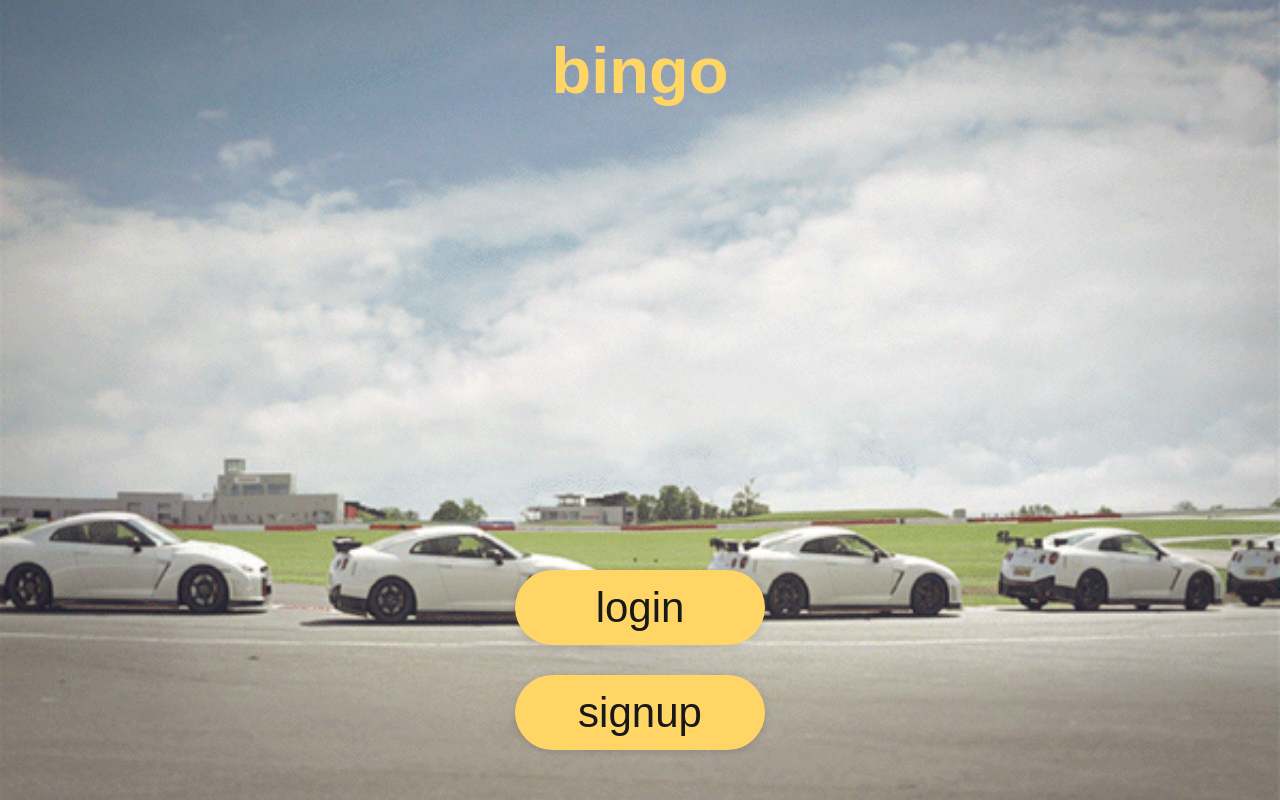
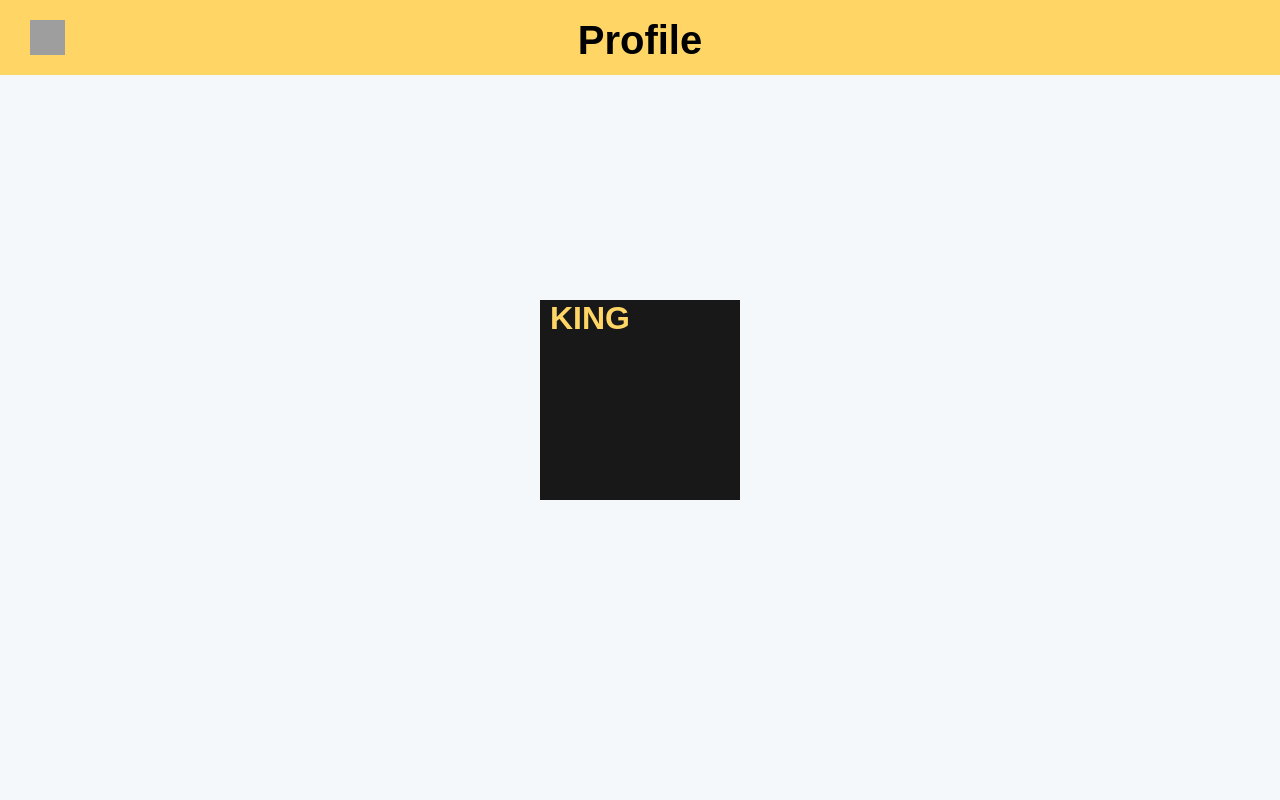
Before and after one commit to iznor/Bingo-UI, a React (Create React App) app: page /home in a window 1280 px wide. Shown: the top 800 px of the page. Built offline with nearby package versions, Linux system fonts and the light colour scheme; grey boxes are pictures that could not be loaded; a web font is replaced by a local one.

Commit message:
no changes

```diff
--- a/src/components/Page/Header.jsx
+++ b/src/components/Page/Header.jsx
@@ -6,8 +6,8 @@ import Profile from "./headers/Profile";
 function Header() {
   return (
     <>
-      <IndexHeader />
-      {/* <Profile/> */}
+      {/* <IndexHeader /> */}
+      <Profile/>
       {/* <HomeHeader /> */}
       {/* <Add /> */}
     </>
--- a/src/components/Page/Main.jsx
+++ b/src/components/Page/Main.jsx
@@ -9,7 +9,7 @@ import AddDetails from "./AddDetails";
 function Main() {
   return (
     <>
-      <Index/>
+      {/* <Index/> */}
       {/* <Login /> */}
       {/* <Home /> */}
       <Edit />
```
